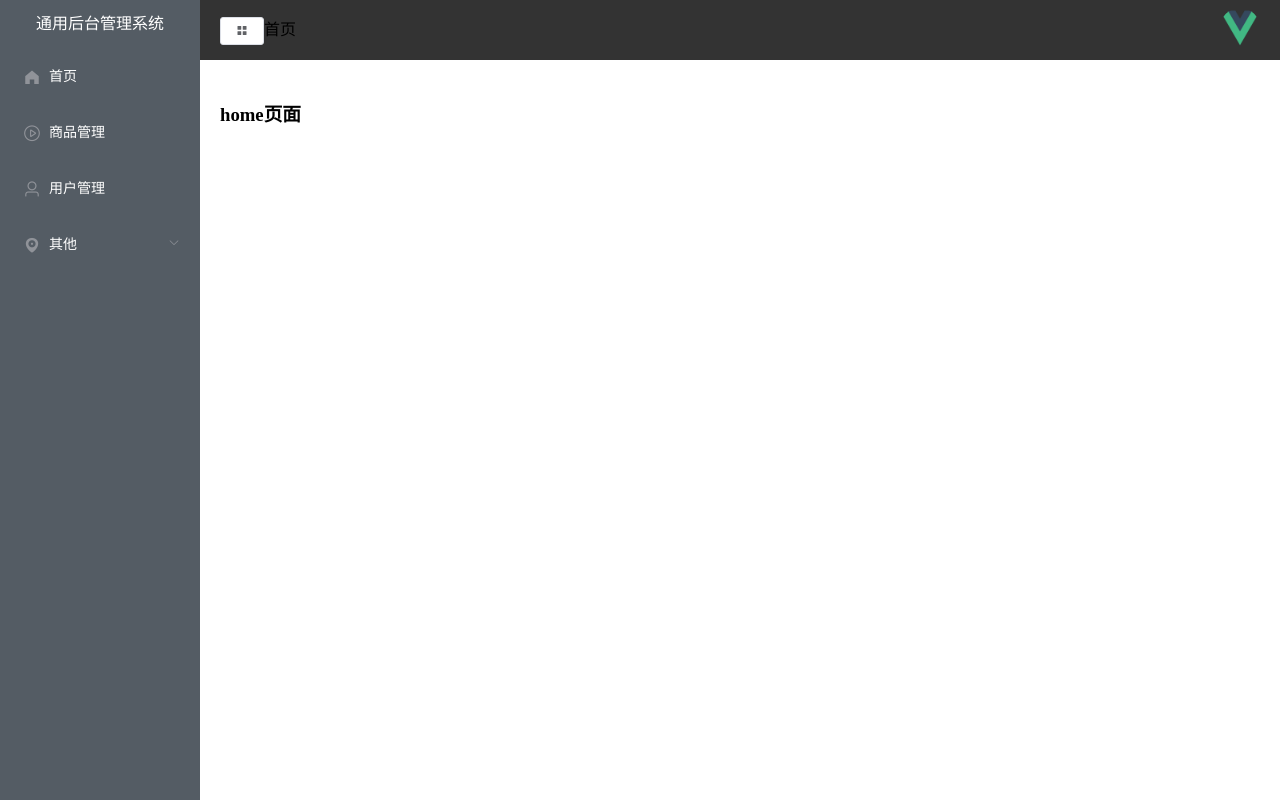
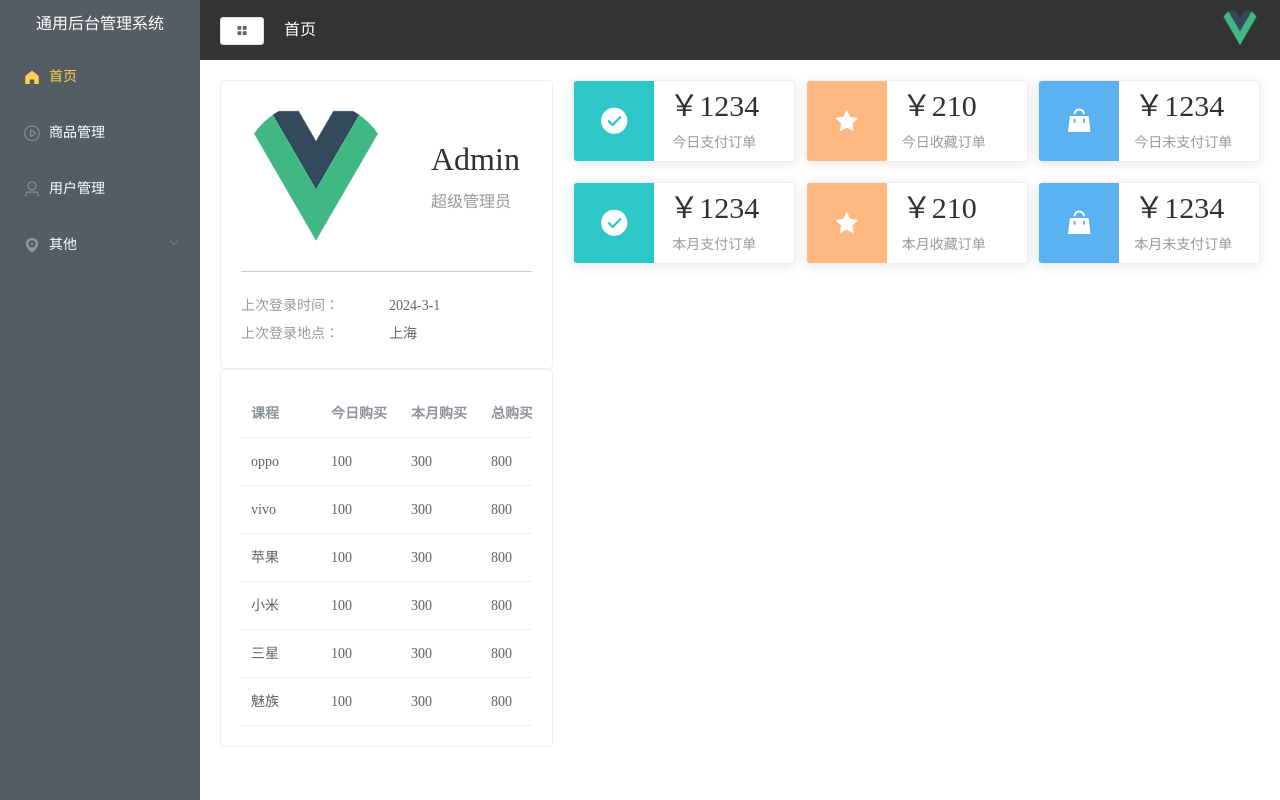
Before and after one commit to FREEDOMTSQ/my-vue, a Vue app: page /#/home in a window 1280 px wide. Built offline with nearby package versions, Linux system fonts and the light colour scheme.

Commit message:
首页相关内容

```diff
--- a/src/App.vue
+++ b/src/App.vue
@@ -11,7 +11,7 @@ export default {
 </script>
 
 <style lang="less">
-html,body,h3{
+html,body,h3,p{
   margin: 0;
   padding: 0;
 }
--- a/src/components/CommonAside.vue
+++ b/src/components/CommonAside.vue
@@ -1,7 +1,7 @@
 <template>
   <div>
     <el-menu
-      default-active="1-4-1"
+      default-active="home"
       class="el-menu-vertical-demo"
       @open="handleOpen"
       @close="handleClose"
--- a/src/components/CommonHeader.vue
+++ b/src/components/CommonHeader.vue
@@ -20,7 +20,11 @@
 </template>
 <script>
 export default {
-  data() {},
+  data() {
+    return{
+
+    }
+  },
   methods: {
     handleMenu(){
       this.$store.commit('collapseMenu')
@@ -36,6 +40,14 @@ export default {
   display: flex;
   justify-content: space-between;
   align-items: center;
+  color: #fff;
+  .l-content{
+    span{
+      margin-left: 20px;
+      // line-height: 60px;
+    }
+  }
+
   .r-content{
     .user{
       width: 40px;
--- a/src/views/Home.vue
+++ b/src/views/Home.vue
@@ -1,14 +1,206 @@
 <template>
   <div>
-    <h1>home页面</h1>
+    <el-row :gutter="20">
+      <el-col :span="8">
+        <el-card shadow="hover">
+          <div class="user">
+            <img class="userImg" src="../assets/logo.png" alt="">
+            <div class="userInfo">
+              <p class="name">Admin</p>
+              <p class="access">超级管理员</p>
+            </div>
+          </div>
+          <div class="login-info">
+            <p>上次登录时间：<span>2024-3-1</span></p>
+            <p>上次登录地点：<span>上海</span></p>
+          </div>
+        </el-card>
+        <el-card shadow="hover">
+          <el-table
+            :data="tableData"
+            style="width: 100%">
+            <el-table-column
+              v-for="(val,key) in tableLabel"
+              :key="key"
+              :prop="key"
+              :label="val"/>
+          </el-table>
+        </el-card>
+      </el-col>
+      <el-col :span="16">
+        <div class="num">
+          <el-card v-for="item in countData" :key="item.name" :body-style="{display:'flex',padding: 0}">
+            <i class="icon" :class="`el-icon-${item.icon}`" :style="{background:item.color}"></i>
+            <div class="detail">
+              <p class="price">￥{{item.value}}</p>
+              <p class="des">{{item.name}}</p>
+            </div>
+          </el-card>
+        </div>
+      </el-col>
+    </el-row>
   </div>
 </template>
 <script>
 export default {
   data() {
     return {
-
+      tableData:[
+        {
+          name: 'oppo',
+          todayBuy: 100,
+          monthBuy: 300,
+          totalBuy: 800
+        },
+        {
+          name: 'vivo',
+          todayBuy: 100,
+          monthBuy: 300,
+          totalBuy: 800
+        },
+        {
+          name: '苹果',
+          todayBuy: 100,
+          monthBuy: 300,
+          totalBuy: 800
+        },
+        {
+          name: '小米',
+          todayBuy: 100,
+          monthBuy: 300,
+          totalBuy: 800
+        },
+        {
+          name: '三星',
+          todayBuy: 100,
+          monthBuy: 300,
+          totalBuy: 800
+        },
+        {
+          name: '魅族',
+          todayBuy: 100,
+          monthBuy: 300,
+          totalBuy: 800
+        }
+      ],
+      tableLabel:{
+        name:'课程',
+        todayBuy:'今日购买',
+        monthBuy:'本月购买',
+        totalBuy:'总购买'
+      },
+      countData:[
+        {
+          name:'今日支付订单',
+          value:1234,
+          icon:'success',
+          color:'#2ec7c9'
+        },
+        {
+          name:'今日收藏订单',
+          value:210,
+          icon:'star-on',
+          color:'#ffb980'
+        },
+        {
+          name:'今日未支付订单',
+          value:1234,
+          icon:'s-goods',
+          color:'#5ab1ef'
+        },
+        {
+          name:'本月支付订单',
+          value:1234,
+          icon:'success',
+          color:'#2ec7c9'
+        },
+        {
+          name:'本月收藏订单',
+          value:210,
+          icon:'star-on',
+          color:'#ffb980'
+        },
+        {
+          name:'本月未支付订单',
+          value:1234,
+          icon:'s-goods',
+          color:'#5ab1ef'
+        }
+      ]
     }
   },
 }
 </script>
+<style lang="less" scoped>
+.user{
+  display: flex;
+  align-items: center;
+  font-size: 16px;
+  border-bottom: 1px solid #ccc;
+  padding-bottom: 20px;
+  margin-bottom:20px;
+
+  img{
+    width: 150px;
+    height: 150px;
+    border-radius: 50%;
+    margin-right: 40px;
+  }
+  .userInfo{
+    .name{
+      font-size: 32px;
+      margin-bottom: 10px;
+    }
+    .access{
+      color:#999;
+    }
+  }
+}
+.login-info{
+  p{
+    font-size: 14px;
+    color: #999;
+    line-height: 28px;
+
+    span{
+      color: #666;
+      margin-left: 50px;
+    }
+  }
+}
+.num{
+  display: flex;
+  flex-wrap: wrap;
+  justify-content:space-between;
+
+  .icon{
+    width: 80px;
+    height: 80px;
+    line-height: 80px;
+    text-align: center;
+    color: #fff;
+    font-size: 30px;
+  }
+  .detail{
+    margin-left: 15px;
+    display: flex;
+    flex-direction: column;
+    justify-content: center;
+    .price{
+      font-size: 30px;
+      margin-bottom: 10px;
+      line-height: 30px;
+    }
+    .des{
+      font-size: 14px;
+      color: #999;
+      text-align: center;
+    }
+  }
+  .el-card{
+    width: 32%;
+    margin-bottom: 20px;
+  }
+}
+
+</style>
--- a/vue.config.js
+++ b/vue.config.js
@@ -0,0 +1,5 @@
+module.exports = {
+  configureWebpack: {
+  devtool: 'source-map'
+  }
+  }
```
